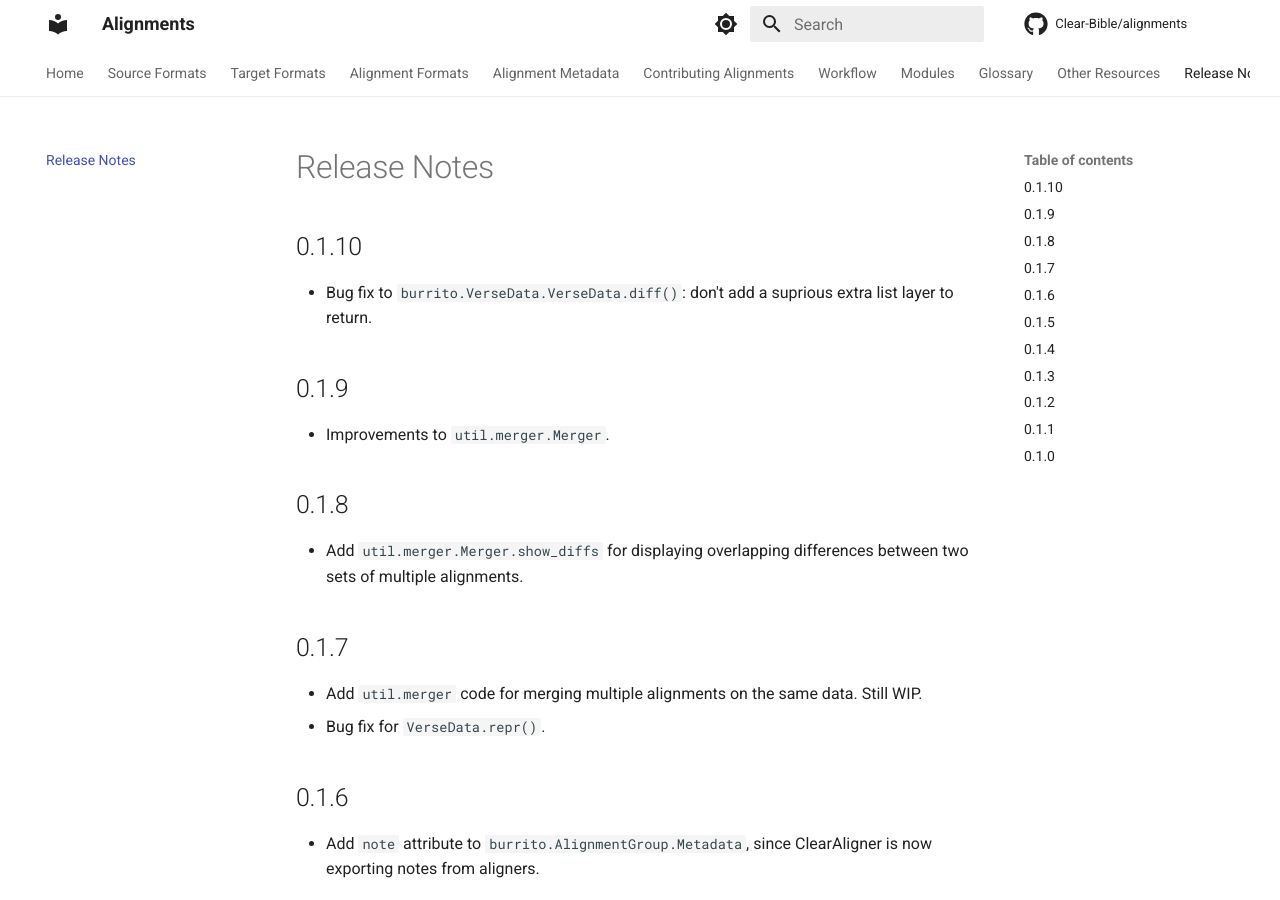
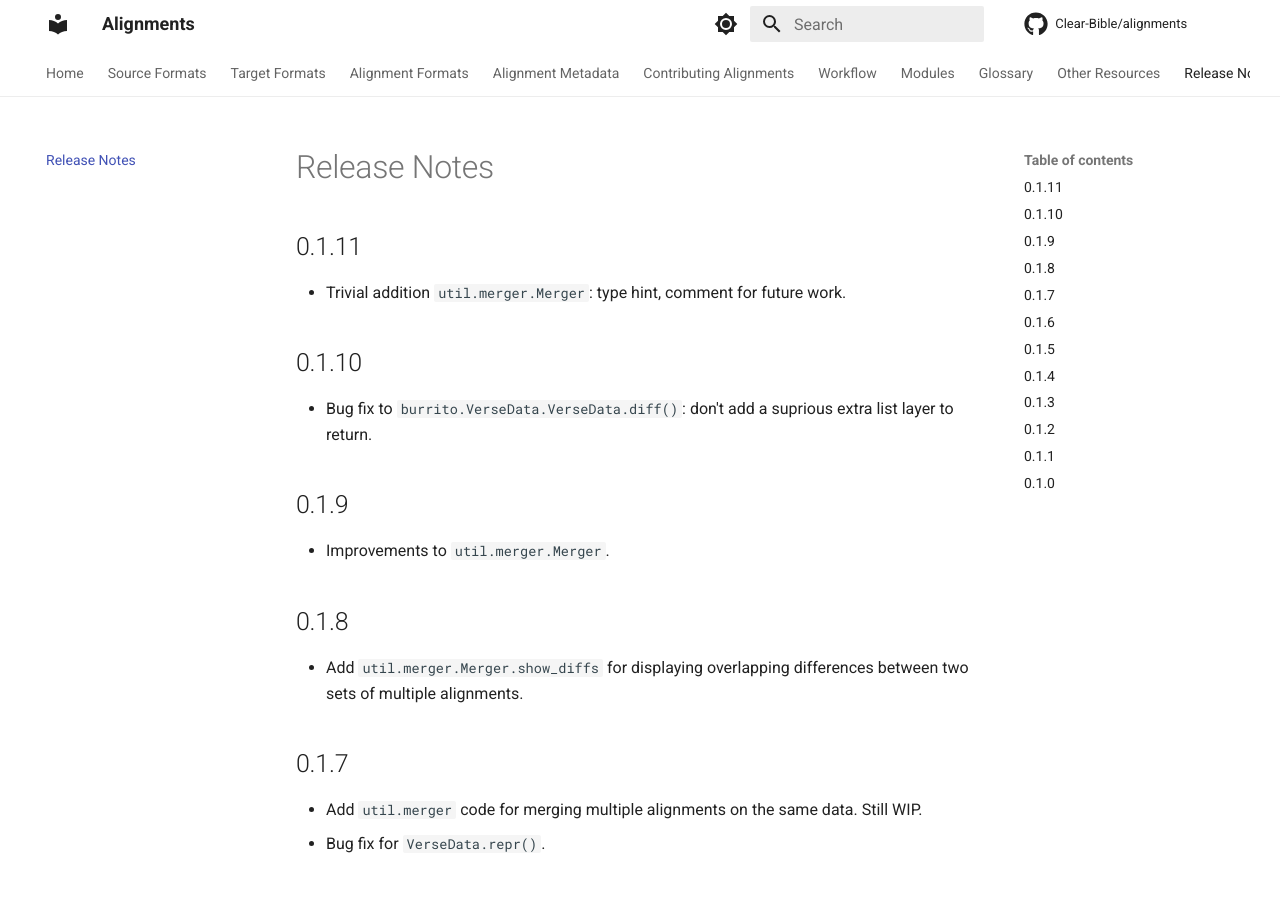
Before and after one commit to Clear-Bible/biblealignlib, an MkDocs documentation site: the page built from docs/ReleaseNotes.md, in a window 1280 px wide and 900 px high. Built offline with MkDocs 1.6.1 and Material for MkDocs 9.7.7, drawn with Linux system fonts in a browser that asks for light colours; comment, search, counter and statistics services are not loaded.

Commit message:
v 0.1.11

```diff
--- a/docs/ReleaseNotes.md
+++ b/docs/ReleaseNotes.md
@@ -1,4 +1,8 @@
 # Release Notes
+
+## 0.1.11
+
+- Trivial addition `util.merger.Merger`: type hint, comment for future work.
 
 ## 0.1.10
 
--- a/pyproject.toml
+++ b/pyproject.toml
@@ -1,6 +1,6 @@
 [tool.poetry]
 name = "biblealignlib"
-version = "0.1.10"
+version = "0.1.11"
 description = "Code for managing Word-level alignments for Bibles, including both automatic alignments and manually corrected alignments."
 authors = ["Sean Boisen <sean.boisen@biblica.com>"]
 license = "MIT"
```
